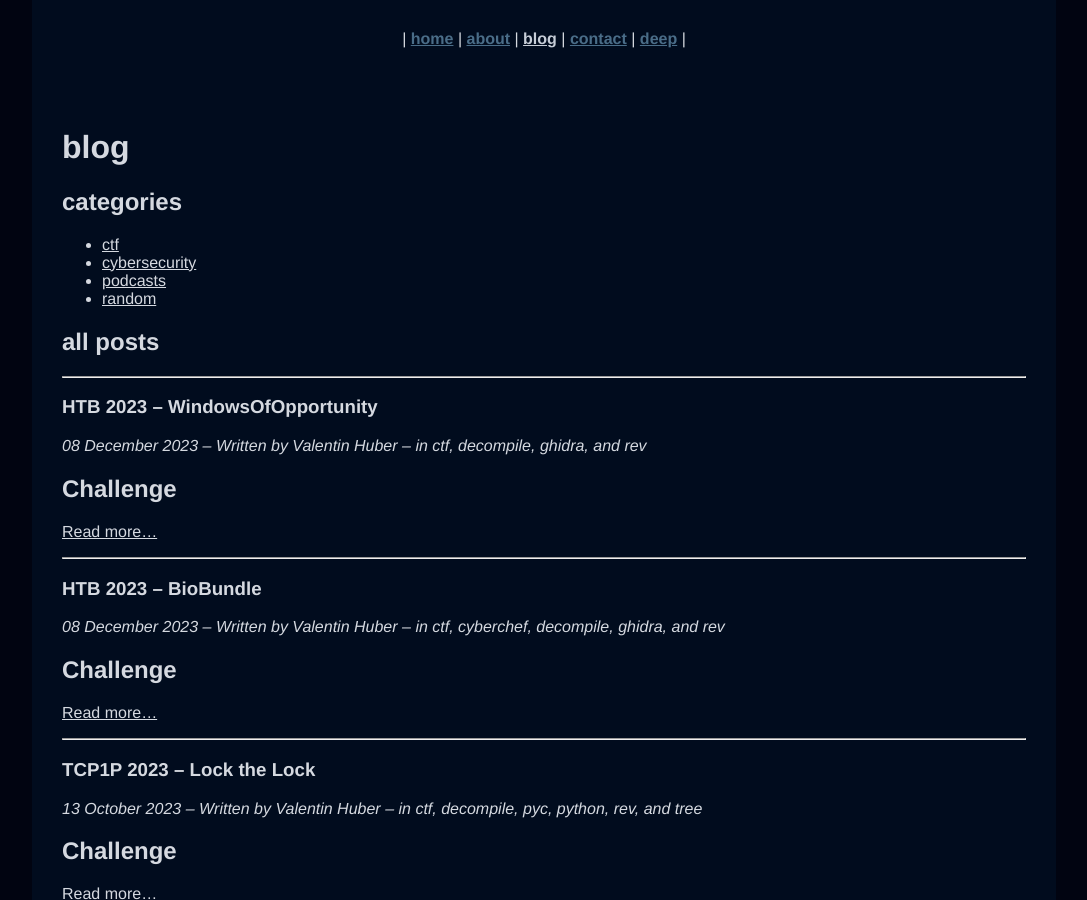
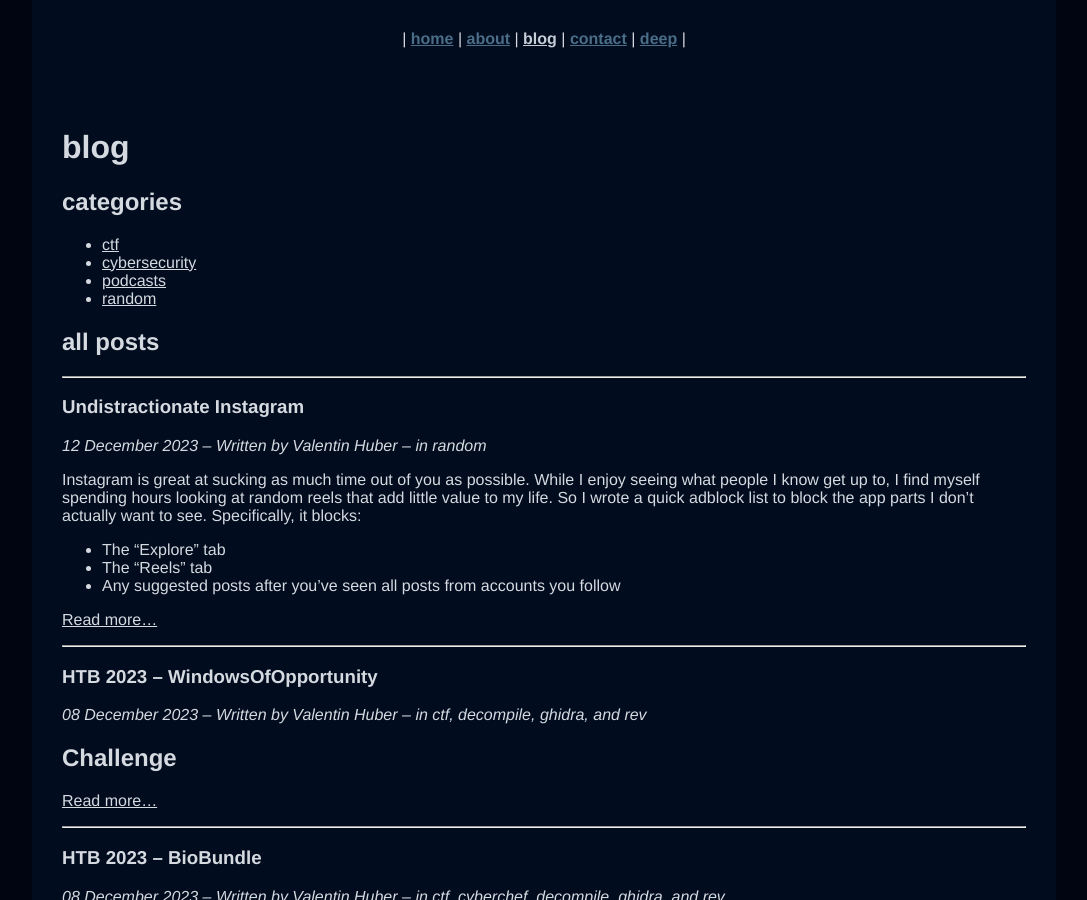
Before and after one commit to riesentoaster/valentinhuber.me, a Jekyll site: the page built from blog.md, in a window 1280 px wide and 900 px high. Shown: the whole window, without its empty margins (96-1183 px from the left). Built offline with Jekyll 4.4.1, drawn with Linux system fonts in a browser that asks for light colours; nearby versions of some CDN libraries.

Commit message:
adding blog post about undistractionating instagram

```diff
--- a/random/_posts/2022-02-25-Undistractionate YouTube.md
+++ b/random/_posts/2022-02-25-Undistractionate YouTube.md
@@ -19,3 +19,6 @@ This most definitely isn't the most efficient or best solution. But it works for
 
 ## Further Solutions
 The custom AdBlock block list is taken from a [GitHub repository](https://github.com/hadig/Focus-for-Youtube) of a [Mac App Store App](https://apps.apple.com/us/app/focus-for-youtube/id1514703160?mt=12). I haven't tested this, but if you want to try it, feel free.
+
+## Related
+I've created a custom block list to deal with similar issues in Instagram and [written about it]({% post_url random/2023-12-12-Undistractionate Instagram %}).
--- /dev/null
+++ b/random/_posts/2023-12-12-Undistractionate Instagram.md
@@ -0,0 +1,14 @@
+---
+title: Undistractionate Instagram
+---
+
+Instagram is great at sucking as much time out of you as possible. While I enjoy seeing what people I know get up to, I find myself spending hours looking at random reels that add little value to my life. So I wrote a quick adblock list to block the app parts I don't actually want to see. Specifically, it blocks:
+- The "Explore" tab
+- The "Reels" tab
+- Any suggested posts after you've seen all posts from accounts you follow
+
+The downside of using this system is that you will not be able to use the official Instagram app anymore but need to use the browser version. Adding the website to your homescreen (as a [progressive web app](https://en.wikipedia.org/wiki/Progressive_web_app)) makes it a bit easier to use, but it still handles less smoothly than the app.
+
+To use this, follow the instructions in the [GitHub repository](https://github.com/riesentoaster/instagram-adblock/).
+
+I've previously written about [a similar approach to dealing with YouTube]({% post_url random/2022-02-25-Undistractionate YouTube %}).
```
